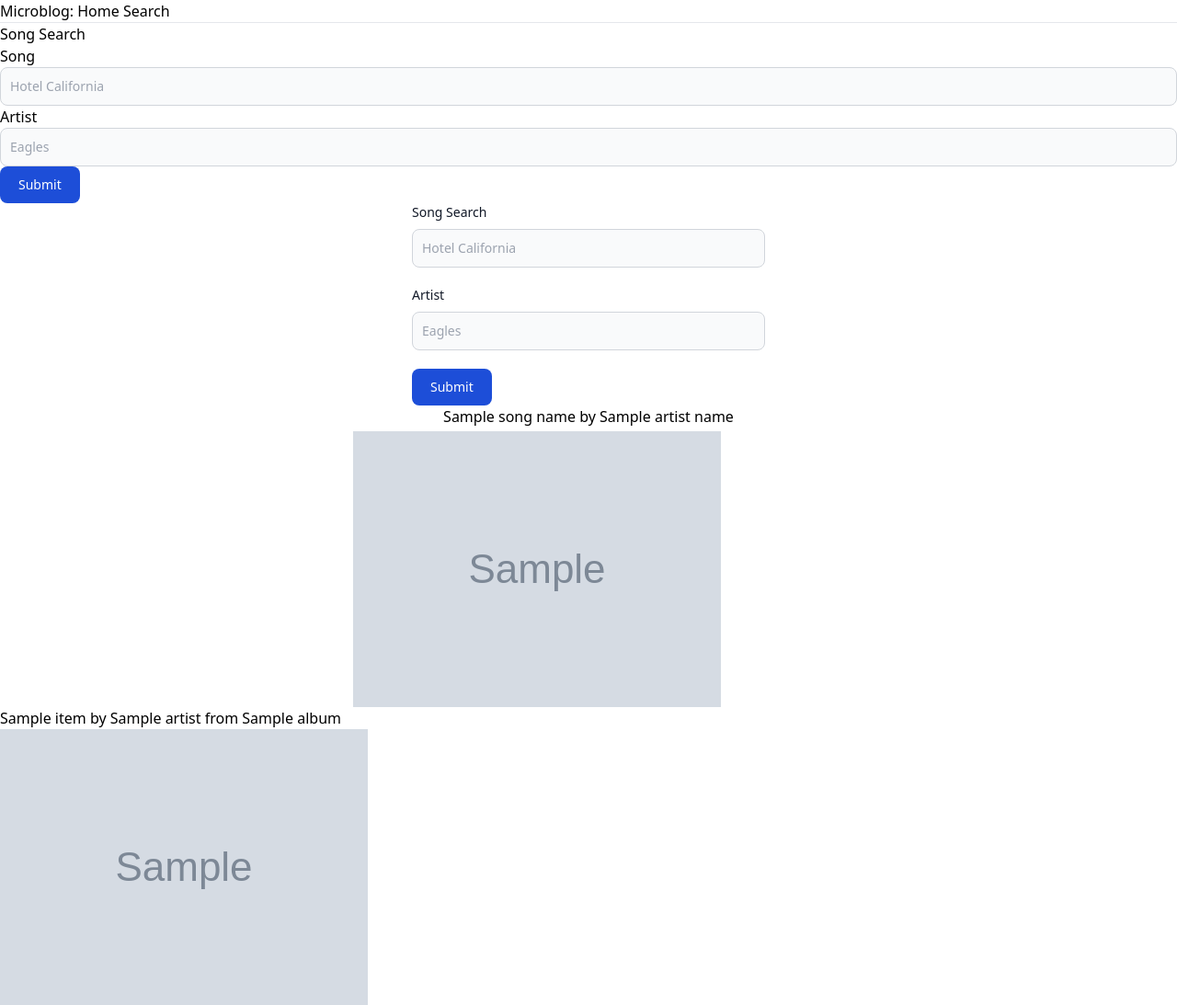
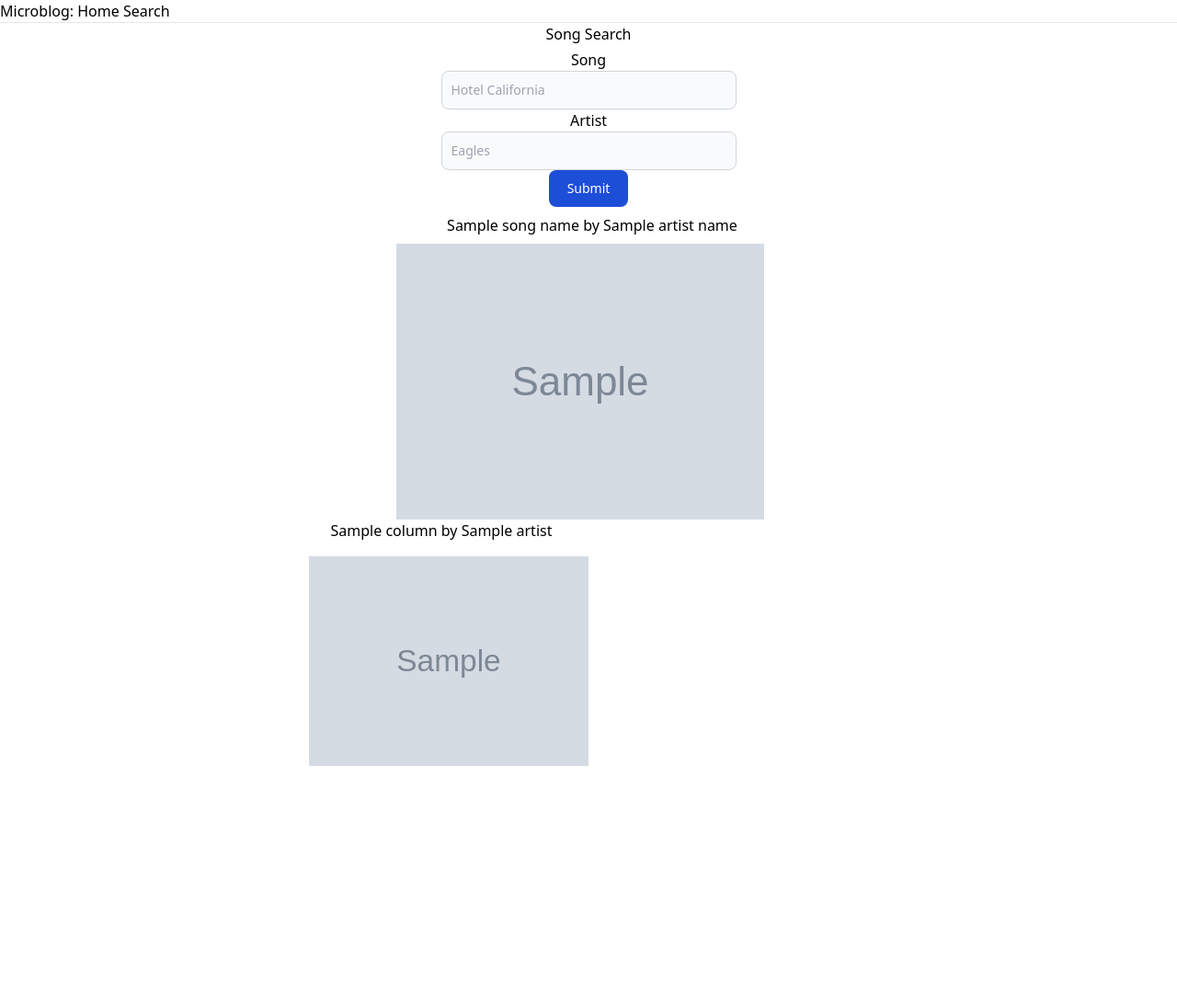
Before and after one commit to BrettAdamson/Music-Recommender, a Flask app: template app/templates/song_form.html in a window 1280 px wide. Shown: the whole page at 92% size. After the commit the page ends 833 px from the top, so only its background shows below. Run offline with Flask 3, Linux system fonts and the light colour scheme; the template is opened without the code that fills it: values that come from a table or form of the project are taken from there, most other values are stand-ins (such as "Sample title", 1, 10 or a date in 2020); grey boxes marked "Sample" are stand-in pictures; some libraries are stand-ins or nearby versions.

Commit message:
working on flexbox for the images

```diff
--- a/app/api/spotify_handler.py
+++ b/app/api/spotify_handler.py
@@ -74,7 +74,7 @@ def recommend_song_by_track(track_id):
     URL = (
         "https://api.spotify.com/v1/recommendations?seed_tracks="
         + track_id
-        + "&limit=10"
+        + "&limit=2"
     )
     response = requests.get(URL, headers={"Authorization": bearerToken})
     response.raise_for_status()
--- a/app/static/css/output.css
+++ b/app/static/css/output.css
@@ -558,9 +558,22 @@ video {
   position: static;
 }
 
+.m-4 {
+  margin: 1rem;
+}
+
+.m-2 {
+  margin: 0.5rem;
+}
+
 .mx-auto {
   margin-left: auto;
   margin-right: auto;
+}
+
+.my-1 {
+  margin-top: 0.25rem;
+  margin-bottom: 0.25rem;
 }
 
 .mb-2 {
@@ -591,6 +620,22 @@ video {
   width: 100%;
 }
 
+.w-1\/3 {
+  width: 33.333333%;
+}
+
+.w-96 {
+  width: 24rem;
+}
+
+.w-1\/2 {
+  width: 50%;
+}
+
+.w-1\/4 {
+  width: 25%;
+}
+
 .max-w-sm {
   max-width: 24rem;
 }
@@ -659,6 +734,11 @@ video {
 .py-2\.5 {
   padding-top: 0.625rem;
   padding-bottom: 0.625rem;
+}
+
+.py-1 {
+  padding-top: 0.25rem;
+  padding-bottom: 0.25rem;
 }
 
 .text-center {
--- a/app/templates/song_form.html
+++ b/app/templates/song_form.html
@@ -1,56 +1,71 @@
 {% extends "base.html" %}
 
 {% block content %}
+<div class="flex flex-col justify-center items-center gap-1 ">
     <h1>Song Search</h1>
+    <div class="flex flex-col justify-center items-center gap-1" >
     <form action="" method="post" novalidate>
         {{ form.hidden_tag() }}
-        <p>
-            {{ form.song.label }}<br>
+        <div class="flex flex-col justify-center items-center ">
+            {{ form.song.label }}
             {{ form.song(size=32,class="bg-gray-50 border border-gray-300 text-gray-900 text-sm rounded-lg focus:ring-blue-500 focus:border-blue-500 block w-full p-2.5 dark:bg-gray-700 dark:border-gray-600 dark:placeholder-gray-400 dark:text-white dark:focus:ring-blue-500 dark:focus:border-blue-500", placeholder="Hotel California") }}
             {% for error in form.song.errors %}
             <span style="color: red;">[{{ error }}]</span>
             {% endfor %}
-        </p>
-        <p>
-            {{ form.artist.label }}<br>
+
+          {{ form.artist.label }}
             {{ form.artist(size=32,class="bg-gray-50 border border-gray-300 text-gray-900 text-sm rounded-lg focus:ring-blue-500 focus:border-blue-500 block w-full p-2.5 dark:bg-gray-700 dark:border-gray-600 dark:placeholder-gray-400 dark:text-white dark:focus:ring-blue-500 dark:focus:border-blue-500", placeholder="Eagles") }}
             {% for error in form.artist.errors %}
             <span style="color: red;">[{{ error }}]</span>
             {% endfor %}
-        </p>
+
         <button type="submit" class="text-white bg-blue-700 hover:bg-blue-800 focus:ring-4 focus:outline-none focus:ring-blue-300 font-medium rounded-lg text-sm w-full sm:w-auto px-5 py-2.5 text-center dark:bg-blue-600 dark:hover:bg-blue-700 dark:focus:ring-blue-800">{{ form.submit(class="cursor-pointer") }}</button>
+      </div>
     </form>
 
+  </div>
 
-<form class="max-w-sm mx-auto" action="" method="post" novalidate>
-  <div class="mb-5">
-    <label for="song" class="block mb-2 text-sm font-medium text-gray-900 dark:text-white">Song Search</label>
-    <input type="song" id="song" class="bg-gray-50 border border-gray-300 text-gray-900 text-sm rounded-lg focus:ring-blue-500 focus:border-blue-500 block w-full p-2.5 dark:bg-gray-700 dark:border-gray-600 dark:placeholder-gray-400 dark:text-white dark:focus:ring-blue-500 dark:focus:border-blue-500" placeholder="Hotel California" required />
-  </div>
-  <div class="mb-5">
-    <label for="artist" class="block mb-2 text-sm font-medium text-gray-900 dark:text-white">Artist</label>
-    <input type="artist" id="artist" class="bg-gray-50 border border-gray-300 text-gray-900 text-sm rounded-lg focus:ring-blue-500 focus:border-blue-500 block w-full p-2.5 dark:bg-gray-700 dark:border-gray-600 dark:placeholder-gray-400 dark:text-white dark:focus:ring-blue-500 dark:focus:border-blue-500" placeholder="Eagles"required />
-  </div>
-  <button type="submit" class="text-white bg-blue-700 hover:bg-blue-800 focus:ring-4 focus:outline-none focus:ring-blue-300 font-medium rounded-lg text-sm w-full sm:w-auto px-5 py-2.5 text-center dark:bg-blue-600 dark:hover:bg-blue-700 dark:focus:ring-blue-800">Submit</button>
-</form>
+</div>
 
 
-    <div class = "flex flex-col justify-center items-center gap-1">
+
+    <div class = "flex gap-1 ">
+      <div class ="w-1/3"></div>
+      <div class ="w-1/3">
         {% if song_name %}
-        <h1> {{song_name }} by {{artist_name}}</h1>
-        <div class ="w-2/5 h-2/5">
-          <img src="{{album_image}}" class ="">
+        <h1 class="text-center py-1 my-1"> {{song_name }} by {{artist_name}}</h1>
+
+          <img class = "" src="{{album_image}}" class ="">
         </div>
         {% else %}
         <h1> No Song Selected</h1>
         {% endif %}
       </div>
-      <div>
-        {% for item in recommendation_tracks %}
-        <h1> {{item.name }} by {{item.artists[0].name}} from {{item.album.name}}</h1>
-        <div class ="w-2/5 h-2/5">
-          <img src="{{item.album.images[0].url}}" class ="">
+      <div class ="w-1/3"></div>
+
+
+
+  <!-- <div class = "block columns-2">
+        {% for column in recommendation_tracks | slice(1) %}
+        <div >
+          {% for item in column %}
+          <h1> {{item.name }} </h1>
+          {% endfor %}
         </div>
         {% endfor %}
       </div>
+    </div>  -->
+      <div class = "flex ">
+
+<div class ="w-1/4"></div>
+ {% for item in recommendation_tracks %}
+        <div class="justify-center items-center gap-1  w-1/4" >
+        <h1 class="text-center"> {{item.name }} by {{item.artists[0].name}} </h1>
+        <img class = "m-2 p-2" src="{{item.album.images[0].url}}" class ="">
+        </div>
+        {% endfor %}
+        <div class="w-1/4"></div>
+
+      </div>
+
 {% endblock %}
```
Also changed, not shown: other parts of app/static/css/output.css (+50 -0 lines).
